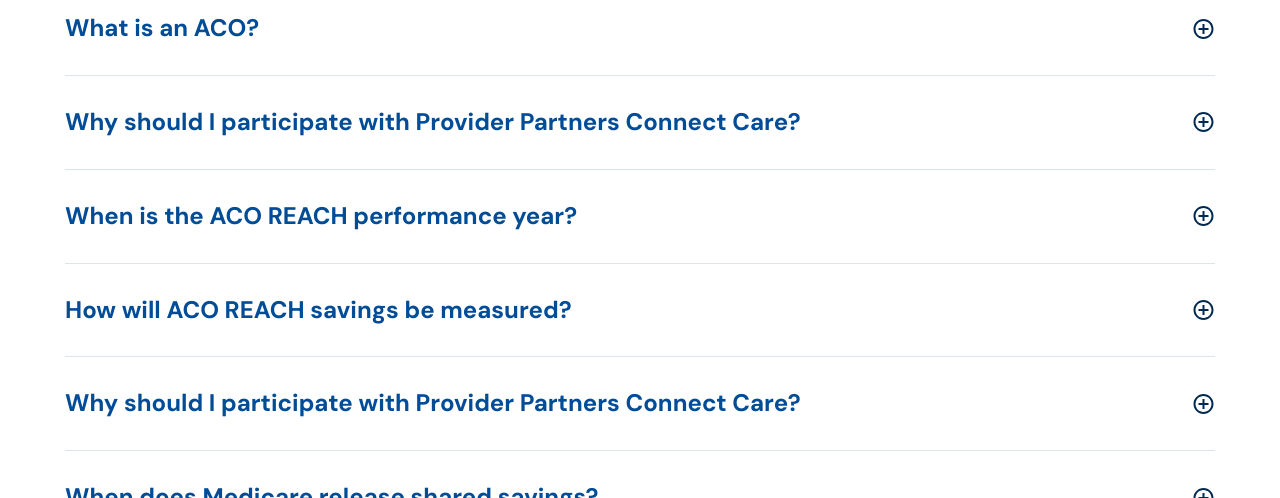
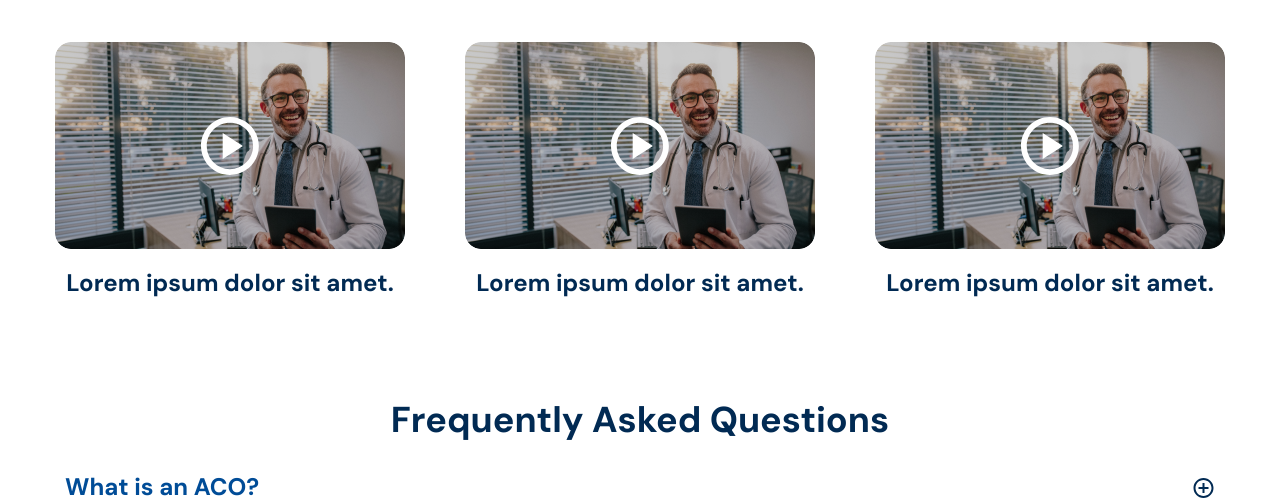
Before and after one commit to ladybird007/ProviderPartners, a website: page support.html in a window 1280 px wide. Shown: the part 742-1240 px from the top of the page. Drawn offline with Linux system fonts and the light colour scheme.

Commit message:
page: support

```diff
--- a/scss/style.scss
+++ b/scss/style.scss
@@ -431,6 +431,9 @@
   }
   &--no-padding {
     padding-top: 0;
+    padding-bottom: 0;
+  }
+  &--no-padding-bottom {
     padding-bottom: 0;
   }
 }
@@ -1032,6 +1035,10 @@
     width: 142px;
     height: 142px;
     background: url(../img/icons/play.svg) no-repeat 50% 50% / contain;
+    &--small {
+      width: 58px;
+      height: 58px;
+    }
   }
   &__btn {
     position: absolute;
@@ -1274,6 +1281,55 @@
   }
 }
 
+///// Resources /////
+
+.resources {
+  display: flex;
+  &__item {
+    text-align: center;
+    max-width: 350px;
+  }
+  &__media {
+    position: relative;
+    border-radius: 16px;
+    overflow: hidden;
+    width: 100%;
+    height: 207px;
+    margin-bottom: 20px;
+    img {
+      width: 100%;
+      height: 100%;
+      max-width: inherit;
+      object-fit: cover;
+    }
+  }
+  .video-btn {
+    position: absolute;
+    left: 50%;
+    top: 50%;
+    margin-top: -29px;
+    margin-left: -29px;
+  }
+  @media (max-width: 991px) {
+    &__item {
+      margin-top: 32px;
+    }
+  }
+  @media (max-width: 767px) {
+    flex-direction: column;
+    align-items: center;
+  }
+  @media (min-width: 768px) {
+    justify-content: space-between;
+    gap: 20px;
+  }
+  @media (min-width: 992px) {
+    &__item {
+      margin-top: 60px;
+    }
+  }
+}
+
 ///// Check list /////
 
 .check-list {
--- a/support.html
+++ b/support.html
@@ -62,6 +62,37 @@
           <h1>
             Support
           </h1>
+        </div>
+      </div>
+    </div>
+
+    <div class="section section--no-padding-bottom">
+      <div class="container">
+        <div class="section__headline">
+          <h2>Helpful Resources</h2>
+        </div>
+        <div class="resources">
+          <div class="resources__item">
+            <div class="resources__media">
+              <img src="img/support/video.png" alt="">
+              <a href="#" class="video-btn video-btn--small js-modal-btn"></a>
+            </div>
+            <h3>Lorem ipsum dolor sit amet.</h3>
+          </div>
+          <div class="resources__item">
+            <div class="resources__media">
+              <img src="img/support/video.png" alt="">
+              <a href="#" class="video-btn video-btn--small js-modal-btn"></a>
+            </div>
+            <h3>Lorem ipsum dolor sit amet.</h3>
+          </div>
+          <div class="resources__item">
+            <div class="resources__media">
+              <img src="img/support/video.png" alt="">
+              <a href="#" class="video-btn video-btn--small js-modal-btn"></a>
+            </div>
+            <h3>Lorem ipsum dolor sit amet.</h3>
+          </div>
         </div>
       </div>
     </div>
```
Also changed, not shown: css/style.css, img/support/video.png (added).
